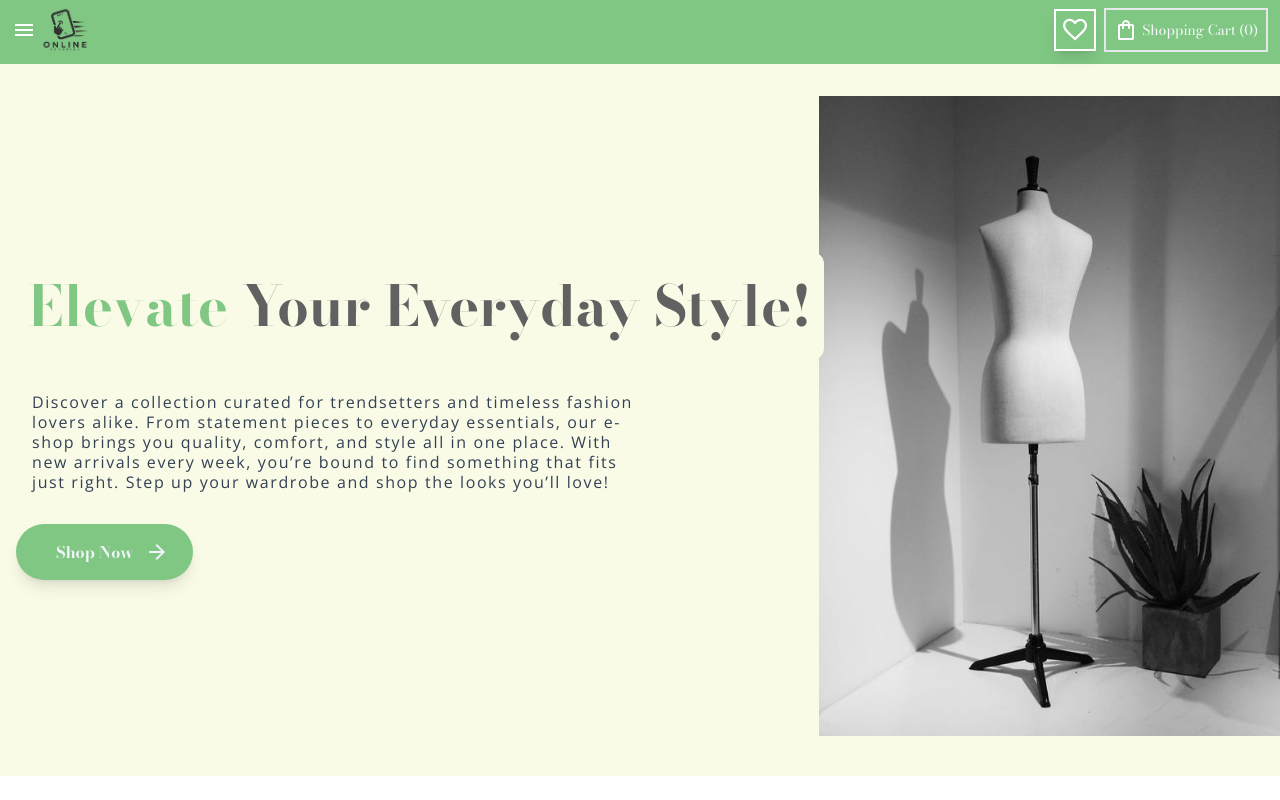
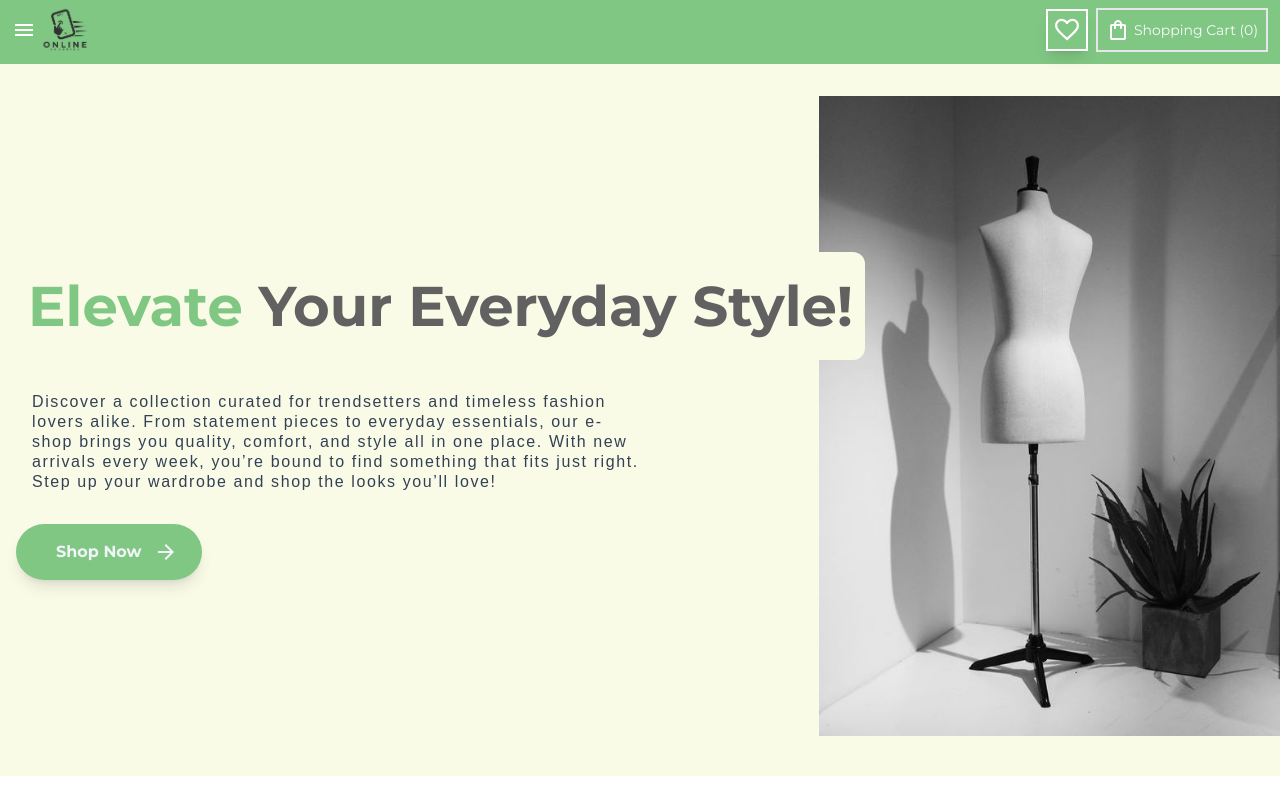
Before and after one commit to mihalisoik/fashion-e-shop-react-tailwind, a React (Vite) app: page / in a window 1280 px wide. Shown: the top 800 px of the page. Built offline with nearby package versions, Linux system fonts and the light colour scheme.

Commit message:
changed the font families

```diff
--- a/src/index.css
+++ b/src/index.css
@@ -1,6 +1,5 @@
-@import url("https://fonts.googleapis.com/css2?family=Bodoni+Moda:ital,opsz,wght@0,6..96,400..900;1,6..96,400..900&family=League+Spartan:wght@100..900&display=swap");
-@import url("https://fonts.googleapis.com/css2?family=Bodoni+Moda:ital,opsz,wght@0,6..96,400..900;1,6..96,400..900&family=League+Spartan:wght@100..900&family=Open+Sans:ital,wght@0,300..800;1,300..800&display=swap");
-@import url("https://fonts.googleapis.com/css2?family=Open+Sans:ital,wght@0,300..800;1,300..800&display=swap");
+@import url("https://fonts.googleapis.com/css2?family=Merriweather:ital,wght@0,300;0,400;0,700;0,900;1,300;1,400;1,700;1,900&family=Open+Sans:ital,wght@0,300..800;1,300..800&display=swap");
+@import url("https://fonts.googleapis.com/css2?family=Merriweather:ital,wght@0,300;0,400;0,700;0,900;1,300;1,400;1,700;1,900&family=Montserrat:ital,wght@0,100..900;1,100..900&family=Open+Sans:ital,wght@0,300..800;1,300..800&display=swap");
 
 @tailwind base;
 @tailwind components;
--- a/tailwind.config.js
+++ b/tailwind.config.js
@@ -4,8 +4,8 @@ export default {
   theme: {
     extend: {
       fontFamily: {
-        primary: ["Bodoni Moda", "sans-serif"],
-        secondary: ["Open Sans", "sans-serif"],
+        primary: ["Montserrat", "sans-serif"],
+        secondary: ["Merryweather", "sans-serif"],
       },
       colors: {
         primary: "#81C784",
```
